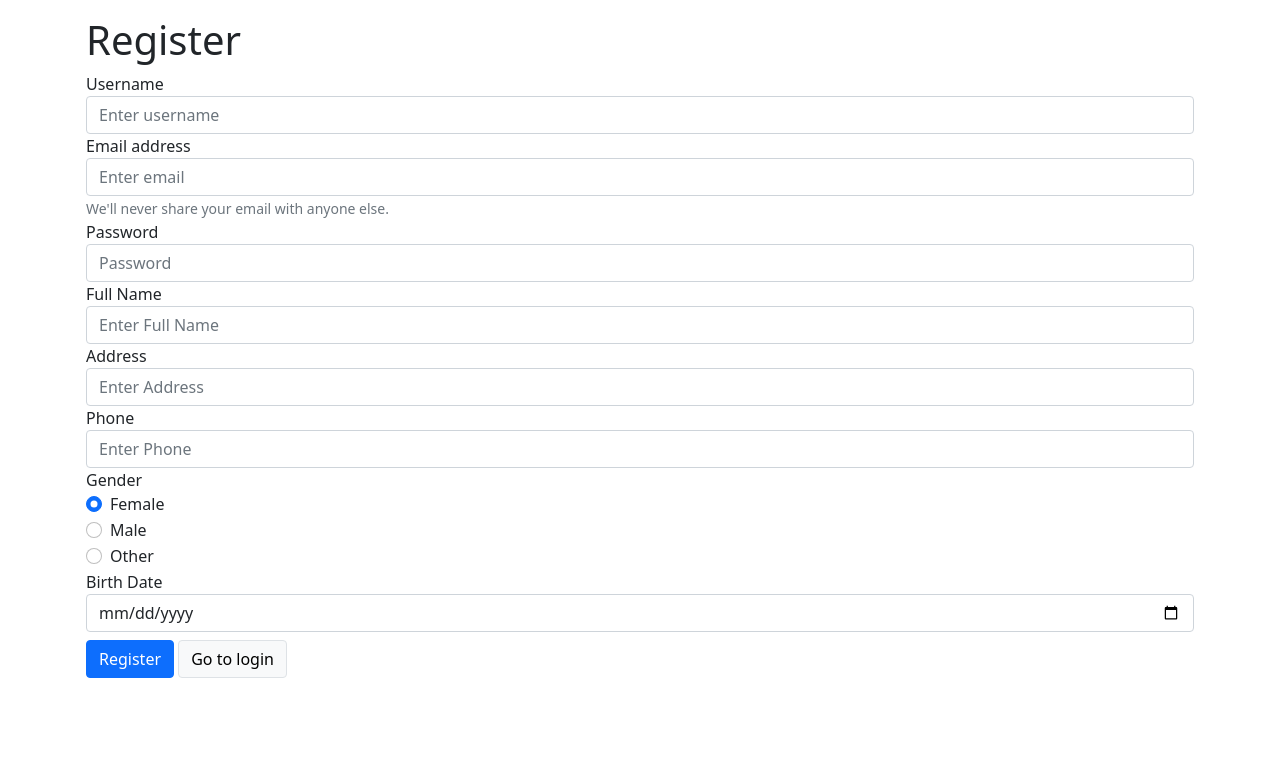
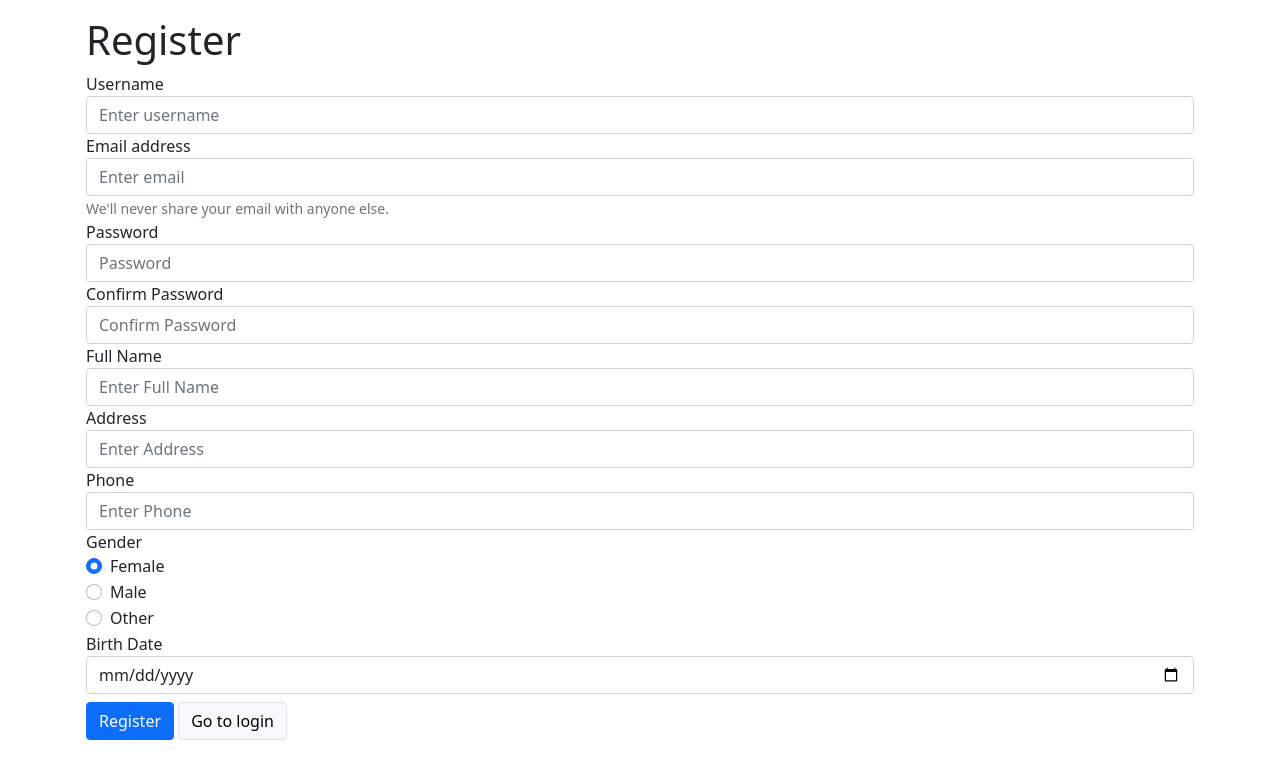
Before and after one commit to geazo/perfume-ecommerce-web, a PHP site: page /register.php in a window 1280 px wide. Shown: the top 779 px of the page. Run offline with PHP 8.4, Linux system fonts and the light colour scheme.

Commit message:
done login register
mungkin kurang pengecekan lagi seperti password harus panjang berapa dll.

```diff
--- a/Aramyzda/coba_loginregister/register.php
+++ b/Aramyzda/coba_loginregister/register.php
@@ -1,11 +1,41 @@
 
 <?php
     require_once("../template/heading.php");
+    require_once("../connector/connection.php");
     if (isset($_REQUEST['btn-login'])) {
         header("Location: login.php");
     }
     if (isset($_REQUEST['btn-register'])) {
+        $username = $_REQUEST['inp-username'];
+        $email = $_REQUEST['inp-email'];
+        $password = $_REQUEST['inp-password'];
+        $confirmPassword = $_REQUEST['inp-confirm-password'];
+        $fullName = $_REQUEST['inp-full-name'];
+        $address = $_REQUEST['inp-address'];
+        $phone = $_REQUEST['inp-phone'];
+        $gender = $_REQUEST['rb-gender'];
+        $birthDate = $_REQUEST['inp-birth-date'];
 
+        $stmt = $conn->prepare("SELECT * FROM user");
+        $stmt->execute();
+        $users = $stmt->get_result()->fetch_all(MYSQLI_ASSOC);
+
+        $usernameKembar = false;
+        foreach ($users as $idxU => $user) {
+            if ($usernameKembar == $user['username']) $usernameKembar = true;
+        }
+
+        if ($usernameKembar || $username == "admin") {
+            alert('username sudah ada!');
+        }
+        else if ($username == "" || $email == "" || $password == "" || $confirmPassword == "" || $fullName == "" || $address == "" || $phone == "" || $gender == "" || $birthDate == "") {
+            alert('isi semua field!');
+        }
+        else {
+            $stmt = $conn->prepare("INSERT INTO `user`(, `username`, `password`, `email`, `full_name`, `address`, `phone`, `gender`, `birthdate`) VALUES ('$username','$password','$email','$fullName','$address','$phone','$gender','$birthDate')");
+            $stmt->execute();
+            alert('berhasil daftar');
+        }
     }
 ?>
     <div class="container p-3">
@@ -14,29 +44,33 @@
                 <h1>Register</h1>
                 <form method="POST">
                     <div class="form-group">
-                        <label for="tbx-username">Username</label>
-                        <input type="text" class="form-control" id="tbx-username" placeholder="Enter username" name="tbx-username">
+                        <label for="inp-username">Username</label>
+                        <input type="text" class="form-control" id="inp-username" placeholder="Enter username" name="inp-username">
                     </div>
                     <div class="form-group">
-                        <label for="tbx-email">Email address</label>
-                        <input type="email" class="form-control" id="tbx-email" aria-describedby="emailHelp" placeholder="Enter email" name="tbx-email">
+                        <label for="inp-email">Email address</label>
+                        <input type="email" class="form-control" id="inp-email" aria-describedby="emailHelp" placeholder="Enter email" name="inp-email">
                         <small id="emailHelp" class="form-text text-muted">We'll never share your email with anyone else.</small>
                     </div>
                     <div class="form-group">
-                        <label for="tbx-password">Password</label>
-                        <input type="password" class="form-control" id="tbx-password" placeholder="Password" name="tbx-password">
+                        <label for="inp-password">Password</label>
+                        <input type="password" class="form-control" id="inp-password" placeholder="Password" name="inp-password">
                     </div>
                     <div class="form-group">
-                        <label for="tbx-full-name">Full Name</label>
-                        <input type="text" class="form-control" id="tbx-full-name" placeholder="Enter Full Name" name="tbx-full-name">
+                        <label for="inp-password">Confirm Password</label>
+                        <input type="password" class="form-control" id="inp-confirm-password" placeholder="Confirm Password" name="inp-confirm-password">
                     </div>
                     <div class="form-group">
-                        <label for="tbx-address">Address</label>
-                        <input type="text" class="form-control" id="tbx-address" placeholder="Enter Address" name="tbx-address">
+                        <label for="inp-full-name">Full Name</label>
+                        <input type="text" class="form-control" id="inp-full-name" placeholder="Enter Full Name" name="inp-full-name">
                     </div>
                     <div class="form-group">
-                        <label for="tbx-phone">Phone</label>
-                        <input type="text" class="form-control" id="tbx-phone" placeholder="Enter Phone" name="tbx-phone">
+                        <label for="inp-address">Address</label>
+                        <input type="text" class="form-control" id="inp-address" placeholder="Enter Address" name="inp-address">
+                    </div>
+                    <div class="form-group">
+                        <label for="inp-phone">Phone</label>
+                        <input type="text" class="form-control" id="inp-phone" placeholder="Enter Phone" name="inp-phone">
                     </div>
                     <div class="form-group">
                         <label for="rb-gender">Gender</label>
@@ -60,8 +94,8 @@
                         </div>
                     </div>
                     <div class="form-group mb-2">
-                        <label for="tbx-birth-date">Birth Date</label>
-                        <input type="date" class="form-control" id="tbx-birth-date" name="tbx-birth-date">
+                        <label for="inp-birth-date">Birth Date</label>
+                        <input type="date" class="form-control" id="inp-birth-date" name="inp-birth-date">
                     </div>
                     <button name="btn-register" type="submit" class="btn btn-primary">Register</button>
                     <button name="btn-login" type="submit" class="btn border btn-light">Go to login</button>
--- a/Aramyzda/connector/connection.php
+++ b/Aramyzda/connector/connection.php
@@ -3,7 +3,7 @@
     $host = 'localhost';
     $user = 'root';
     $password = '';
-    $database = 'latihan_prak';
+    $database = 'proyek_pw_aramyzda';
     $port = '3306';
     $conn = new mysqli($host, $user, $password, $database);
     if ($conn->connect_errno) {
```
Also changed, not shown: Aramyzda/coba_loginregister/login.php (+29 -0 lines).
